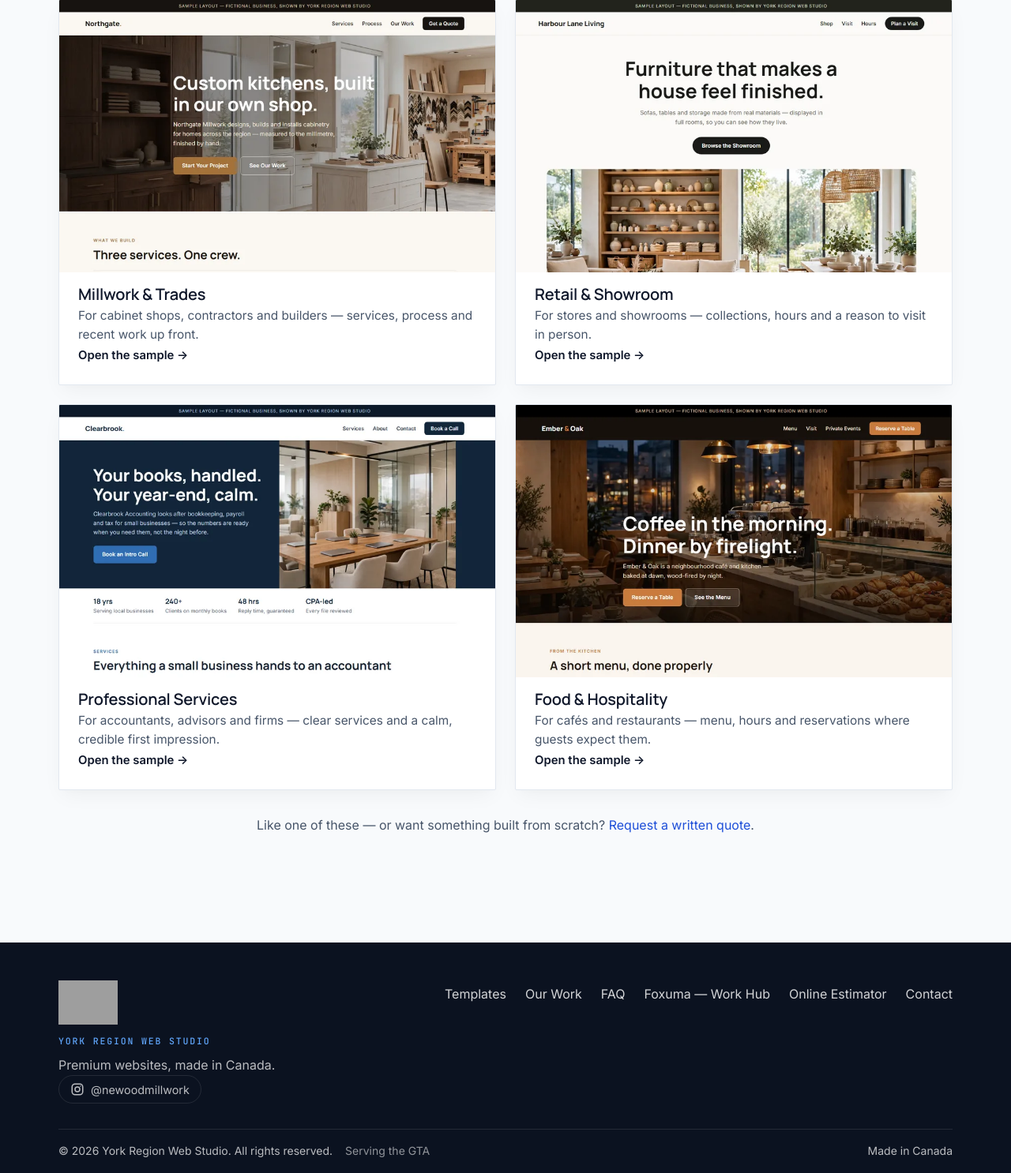
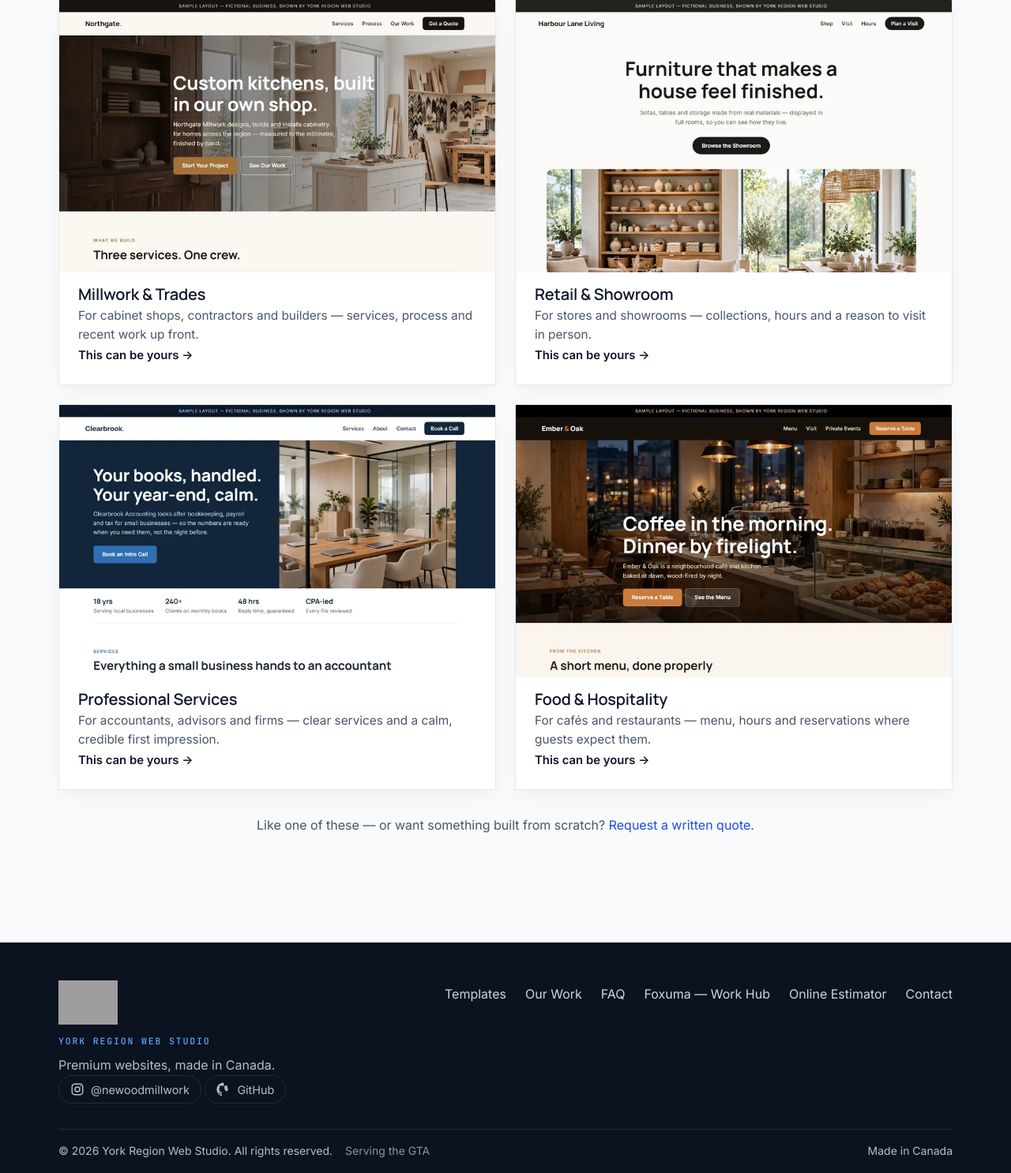
Before and after one commit to marksong0917/yorkregionwebstudio, a Python web app: template templates/index.html in a window 1280 px wide. Shown: the part 423-1909 px from the top of the page at 79% size. Run offline with Jinja, Linux system fonts and the light colour scheme; the template is opened without the code that fills it, so the values that code supplies are empty; grey boxes are pictures that could not be loaded.

Commit message:
Positioning pass (Mark 2026-10-29): templates are the core offer — new section lead + 'This can be yours' card CTAs; GitHub footer link on all studio pages + sameAs; templates page IG handle aligned to marksong0917

```diff
--- a/404.html
+++ b/404.html
@@ -67,6 +67,7 @@
       <span class="footer-serving">Serving the GTA</span>
       <span class="made-in">
         <a class="footer-ig" href="https://www.instagram.com/marksong0917/" target="_blank" rel="noopener" aria-label="York Region Web Studio on Instagram"><svg width="17" height="17" viewBox="0 0 24 24" fill="none" stroke="currentColor" stroke-width="1.6" aria-hidden="true"><rect x="3" y="3" width="18" height="18" rx="5"/><circle cx="12" cy="12" r="4"/><circle cx="17.2" cy="6.8" r="1"/></svg></a>
+        <a class="footer-ig" href="https://github.com/marksong0917" target="_blank" rel="noopener" aria-label="York Region Web Studio on GitHub"><svg width="17" height="17" viewBox="0 0 24 24" fill="currentColor" aria-hidden="true"><path d="M12 .5C5.65.5.5 5.65.5 12c0 5.08 3.29 9.39 7.86 10.91.58.11.79-.25.79-.55v-2.15c-3.2.7-3.87-1.36-3.87-1.36-.52-1.33-1.28-1.68-1.28-1.68-1.04-.71.08-.7.08-.7 1.15.08 1.76 1.19 1.76 1.19 1.03 1.76 2.69 1.25 3.35.96.1-.75.4-1.25.72-1.54-2.55-.29-5.23-1.28-5.23-5.68 0-1.26.45-2.28 1.19-3.09-.12-.29-.52-1.46.11-3.05 0 0 .97-.31 3.17 1.18a11.1 11.1 0 0 1 5.78 0c2.2-1.49 3.17-1.18 3.17-1.18.63 1.59.23 2.76.11 3.05.74.81 1.19 1.83 1.19 3.09 0 4.41-2.69 5.38-5.25 1.28.31.83.31 1.69v2.51c0 .31.21.67.8.55A11.51 11.51 0 0 0 23.5 12C23.5 5.65 18.35.5 12 .5z"/></svg></a>
         <span>Made in Canada</span>
       </span>
     </div>
--- a/accessibility.html
+++ b/accessibility.html
@@ -79,6 +79,7 @@
       <span class="footer-serving">Serving the GTA</span>
       <span class="made-in">
         <a class="footer-ig" href="https://www.instagram.com/marksong0917/" target="_blank" rel="noopener" aria-label="York Region Web Studio on Instagram"><svg width="17" height="17" viewBox="0 0 24 24" fill="none" stroke="currentColor" stroke-width="1.6" aria-hidden="true"><rect x="3" y="3" width="18" height="18" rx="5"/><circle cx="12" cy="12" r="4"/><circle cx="17.2" cy="6.8" r="1"/></svg></a>
+        <a class="footer-ig" href="https://github.com/marksong0917" target="_blank" rel="noopener" aria-label="York Region Web Studio on GitHub"><svg width="17" height="17" viewBox="0 0 24 24" fill="currentColor" aria-hidden="true"><path d="M12 .5C5.65.5.5 5.65.5 12c0 5.08 3.29 9.39 7.86 10.91.58.11.79-.25.79-.55v-2.15c-3.2.7-3.87-1.36-3.87-1.36-.52-1.33-1.28-1.68-1.28-1.68-1.04-.71.08-.7.08-.7 1.15.08 1.76 1.19 1.76 1.19 1.03 1.76 2.69 1.25 3.35.96.1-.75.4-1.25.72-1.54-2.55-.29-5.23-1.28-5.23-5.68 0-1.26.45-2.28 1.19-3.09-.12-.29-.52-1.46.11-3.05 0 0 .97-.31 3.17 1.18a11.1 11.1 0 0 1 5.78 0c2.2-1.49 3.17-1.18 3.17-1.18.63 1.59.23 2.76.11 3.05.74.81 1.19 1.83 1.19 3.09 0 4.41-2.69 5.38-5.25 1.28.31.83.31 1.69v2.51c0 .31.21.67.8.55A11.51 11.51 0 0 0 23.5 12C23.5 5.65 18.35.5 12 .5z"/></svg></a>
         <span>Made in Canada</span>
       </span>
     </div>
--- a/disclaimer.html
+++ b/disclaimer.html
@@ -83,6 +83,7 @@
       <span class="footer-serving">Serving the GTA</span>
       <span class="made-in">
         <a class="footer-ig" href="https://www.instagram.com/marksong0917/" target="_blank" rel="noopener" aria-label="York Region Web Studio on Instagram"><svg width="17" height="17" viewBox="0 0 24 24" fill="none" stroke="currentColor" stroke-width="1.6" aria-hidden="true"><rect x="3" y="3" width="18" height="18" rx="5"/><circle cx="12" cy="12" r="4"/><circle cx="17.2" cy="6.8" r="1"/></svg></a>
+        <a class="footer-ig" href="https://github.com/marksong0917" target="_blank" rel="noopener" aria-label="York Region Web Studio on GitHub"><svg width="17" height="17" viewBox="0 0 24 24" fill="currentColor" aria-hidden="true"><path d="M12 .5C5.65.5.5 5.65.5 12c0 5.08 3.29 9.39 7.86 10.91.58.11.79-.25.79-.55v-2.15c-3.2.7-3.87-1.36-3.87-1.36-.52-1.33-1.28-1.68-1.28-1.68-1.04-.71.08-.7.08-.7 1.15.08 1.76 1.19 1.76 1.19 1.03 1.76 2.69 1.25 3.35.96.1-.75.4-1.25.72-1.54-2.55-.29-5.23-1.28-5.23-5.68 0-1.26.45-2.28 1.19-3.09-.12-.29-.52-1.46.11-3.05 0 0 .97-.31 3.17 1.18a11.1 11.1 0 0 1 5.78 0c2.2-1.49 3.17-1.18 3.17-1.18.63 1.59.23 2.76.11 3.05.74.81 1.19 1.83 1.19 3.09 0 4.41-2.69 5.38-5.25 1.28.31.83.31 1.69v2.51c0 .31.21.67.8.55A11.51 11.51 0 0 0 23.5 12C23.5 5.65 18.35.5 12 .5z"/></svg></a>
         <span>Made in Canada</span>
       </span>
     </div>
--- a/privacy.html
+++ b/privacy.html
@@ -114,6 +114,7 @@
       <span class="footer-serving">Serving the GTA</span>
       <span class="made-in">
         <a class="footer-ig" href="https://www.instagram.com/marksong0917/" target="_blank" rel="noopener" aria-label="York Region Web Studio on Instagram"><svg width="17" height="17" viewBox="0 0 24 24" fill="none" stroke="currentColor" stroke-width="1.6" aria-hidden="true"><rect x="3" y="3" width="18" height="18" rx="5"/><circle cx="12" cy="12" r="4"/><circle cx="17.2" cy="6.8" r="1"/></svg></a>
+        <a class="footer-ig" href="https://github.com/marksong0917" target="_blank" rel="noopener" aria-label="York Region Web Studio on GitHub"><svg width="17" height="17" viewBox="0 0 24 24" fill="currentColor" aria-hidden="true"><path d="M12 .5C5.65.5.5 5.65.5 12c0 5.08 3.29 9.39 7.86 10.91.58.11.79-.25.79-.55v-2.15c-3.2.7-3.87-1.36-3.87-1.36-.52-1.33-1.28-1.68-1.28-1.68-1.04-.71.08-.7.08-.7 1.15.08 1.76 1.19 1.76 1.19 1.03 1.76 2.69 1.25 3.35.96.1-.75.4-1.25.72-1.54-2.55-.29-5.23-1.28-5.23-5.68 0-1.26.45-2.28 1.19-3.09-.12-.29-.52-1.46.11-3.05 0 0 .97-.31 3.17 1.18a11.1 11.1 0 0 1 5.78 0c2.2-1.49 3.17-1.18 3.17-1.18.63 1.59.23 2.76.11 3.05.74.81 1.19 1.83 1.19 3.09 0 4.41-2.69 5.38-5.25 1.28.31.83.31 1.69v2.51c0 .31.21.67.8.55A11.51 11.51 0 0 0 23.5 12C23.5 5.65 18.35.5 12 .5z"/></svg></a>
         <span>Made in Canada</span>
       </span>
     </div>
--- a/templates/index.html
+++ b/templates/index.html
@@ -55,7 +55,7 @@
       <a href="../index.html#work">Our Work</a>
       <a href="../index.html#faq">FAQ</a>
       <a href="https://foxuma.com/#estimator" target="_blank" rel="noopener">Estimator</a>
-      <a href="https://www.instagram.com/newoodmillwork" class="nav-ig" target="_blank" rel="noopener" aria-label="York Region Web Studio on Instagram"><svg width="17" height="17" viewBox="0 0 24 24" fill="none" stroke="currentColor" stroke-width="2" aria-hidden="true"><rect x="3" y="3" width="18" height="18" rx="5"/><circle cx="12" cy="12" r="4"/><circle cx="17.2" cy="6.8" r="1" fill="currentColor" stroke="none"/></svg></a>
+      <a href="https://www.instagram.com/marksong0917" class="nav-ig" target="_blank" rel="noopener" aria-label="York Region Web Studio on Instagram"><svg width="17" height="17" viewBox="0 0 24 24" fill="none" stroke="currentColor" stroke-width="2" aria-hidden="true"><rect x="3" y="3" width="18" height="18" rx="5"/><circle cx="12" cy="12" r="4"/><circle cx="17.2" cy="6.8" r="1" fill="currentColor" stroke="none"/></svg></a>
       <a href="../index.html#contact" class="btn btn-primary">Request a Written Quote</a>
     </nav>
   </div>
@@ -72,19 +72,19 @@
     <div class="tpl-grid">
       <a class="tpl-card" href="millwork-trades/">
         <img src="../assets/img/templates/card-millwork.webp" alt="Millwork and trades website template" loading="lazy" width="960" height="600">
-        <div class="tpl-body"><h3>Millwork &amp; Trades</h3><p>For cabinet shops, contractors and builders — services, process and recent work up front.</p><span class="tpl-open">Open the sample →</span></div>
+        <div class="tpl-body"><h3>Millwork &amp; Trades</h3><p>For cabinet shops, contractors and builders — services, process and recent work up front.</p><span class="tpl-open">This can be yours →</span></div>
       </a>
       <a class="tpl-card" href="retail-showroom/">
         <img src="../assets/img/templates/card-retail.webp" alt="Retail and showroom website template" loading="lazy" width="960" height="600">
-        <div class="tpl-body"><h3>Retail &amp; Showroom</h3><p>For stores and showrooms — collections, hours and a reason to visit in person.</p><span class="tpl-open">Open the sample →</span></div>
+        <div class="tpl-body"><h3>Retail &amp; Showroom</h3><p>For stores and showrooms — collections, hours and a reason to visit in person.</p><span class="tpl-open">This can be yours →</span></div>
       </a>
       <a class="tpl-card" href="professional-services/">
         <img src="../assets/img/templates/card-services.webp" alt="Professional services website template" loading="lazy" width="960" height="600">
-        <div class="tpl-body"><h3>Professional Services</h3><p>For accountants, advisors and firms — clear services and a calm, credible first impression.</p><span class="tpl-open">Open the sample →</span></div>
+        <div class="tpl-body"><h3>Professional Services</h3><p>For accountants, advisors and firms — clear services and a calm, credible first impression.</p><span class="tpl-open">This can be yours →</span></div>
       </a>
       <a class="tpl-card" href="food-hospitality/">
         <img src="../assets/img/templates/card-food.webp" alt="Food and hospitality website template" loading="lazy" width="960" height="600">
-        <div class="tpl-body"><h3>Food &amp; Hospitality</h3><p>For cafés and restaurants — menu, hours and reservations where guests expect them.</p><span class="tpl-open">Open the sample →</span></div>
+        <div class="tpl-body"><h3>Food &amp; Hospitality</h3><p>For cafés and restaurants — menu, hours and reservations where guests expect them.</p><span class="tpl-open">This can be yours →</span></div>
       </a>
     </div>
     <p style="text-align:center;margin:var(--space-6) 0 var(--space-7)">Like one of these — or want something built from scratch? <a href="../index.html#contact">Request a written quote</a>.</p>
@@ -99,7 +99,8 @@
         <img src="../assets/logo.svg" alt="York Region Web Studio" width="160" height="54" loading="lazy">
         <p class="footer-sub">York Region Web Studio</p>
         <p class="footer-tagline">Premium websites, made in Canada.</p>
-        <a class="footer-ig" href="https://www.instagram.com/newoodmillwork" target="_blank" rel="noopener" aria-label="York Region Web Studio on Instagram"><svg width="18" height="18" viewBox="0 0 24 24" fill="none" stroke="currentColor" stroke-width="2" aria-hidden="true"><rect x="3" y="3" width="18" height="18" rx="5"/><circle cx="12" cy="12" r="4"/><circle cx="17.2" cy="6.8" r="1" fill="currentColor" stroke="none"/></svg>@newoodmillwork</a>
+        <a class="footer-ig" href="https://www.instagram.com/marksong0917" target="_blank" rel="noopener" aria-label="York Region Web Studio on Instagram"><svg width="18" height="18" viewBox="0 0 24 24" fill="none" stroke="currentColor" stroke-width="2" aria-hidden="true"><rect x="3" y="3" width="18" height="18" rx="5"/><circle cx="12" cy="12" r="4"/><circle cx="17.2" cy="6.8" r="1" fill="currentColor" stroke="none"/></svg>@newoodmillwork</a>
+        <a class="footer-ig" href="https://github.com/marksong0917" target="_blank" rel="noopener" aria-label="York Region Web Studio on GitHub"><svg width="18" height="18" viewBox="0 0 24 24" fill="currentColor" aria-hidden="true"><path d="M12 .5C5.65.5.5 5.65.5 12c0 5.08 3.29 9.39 7.86 10.91.58.11.79-.25.79-.55v-2.15c-3.2.7-3.87-1.36-3.87-1.36-.52-1.33-1.28-1.68-1.28-1.68-1.04-.71.08-.7.08-.7 1.15.08 1.76 1.19 1.76 1.19 1.03 1.76 2.69 1.25 3.35.96.1-.75.4-1.25.72-1.54-2.55-.29-5.23-1.28-5.23-5.68 0-1.26.45-2.28 1.19-3.09-.12-.29-.52-1.46.11-3.05 0 0 .97-.31 3.17 1.18a11.1 11.1 0 0 1 5.78 0c2.2-1.49 3.17-1.18 3.17-1.18.63 1.59.23 2.76.11 3.05.74.81 1.19 1.83 1.19 3.09 0 4.41-2.69 5.38-5.25 1.28.31.83.31 1.69v2.51c0 .31.21.67.8.55A11.51 11.51 0 0 0 23.5 12C23.5 5.65 18.35.5 12 .5z"/></svg>GitHub</a>
       </div>
       <nav class="footer-links" aria-label="Footer">
         <a href="../index.html#templates">Templates</a>
--- a/terms.html
+++ b/terms.html
@@ -110,6 +110,7 @@
       <span class="footer-serving">Serving the GTA</span>
       <span class="made-in">
         <a class="footer-ig" href="https://www.instagram.com/marksong0917/" target="_blank" rel="noopener" aria-label="York Region Web Studio on Instagram"><svg width="17" height="17" viewBox="0 0 24 24" fill="none" stroke="currentColor" stroke-width="1.6" aria-hidden="true"><rect x="3" y="3" width="18" height="18" rx="5"/><circle cx="12" cy="12" r="4"/><circle cx="17.2" cy="6.8" r="1"/></svg></a>
+        <a class="footer-ig" href="https://github.com/marksong0917" target="_blank" rel="noopener" aria-label="York Region Web Studio on GitHub"><svg width="17" height="17" viewBox="0 0 24 24" fill="currentColor" aria-hidden="true"><path d="M12 .5C5.65.5.5 5.65.5 12c0 5.08 3.29 9.39 7.86 10.91.58.11.79-.25.79-.55v-2.15c-3.2.7-3.87-1.36-3.87-1.36-.52-1.33-1.28-1.68-1.28-1.68-1.04-.71.08-.7.08-.7 1.15.08 1.76 1.19 1.76 1.19 1.03 1.76 2.69 1.25 3.35.96.1-.75.4-1.25.72-1.54-2.55-.29-5.23-1.28-5.23-5.68 0-1.26.45-2.28 1.19-3.09-.12-.29-.52-1.46.11-3.05 0 0 .97-.31 3.17 1.18a11.1 11.1 0 0 1 5.78 0c2.2-1.49 3.17-1.18 3.17-1.18.63 1.59.23 2.76.11 3.05.74.81 1.19 1.83 1.19 3.09 0 4.41-2.69 5.38-5.25 1.28.31.83.31 1.69v2.51c0 .31.21.67.8.55A11.51 11.51 0 0 0 23.5 12C23.5 5.65 18.35.5 12 .5z"/></svg></a>
         <span>Made in Canada</span>
       </span>
     </div>
```
Also changed, not shown: index.html (+7 -6 lines).
